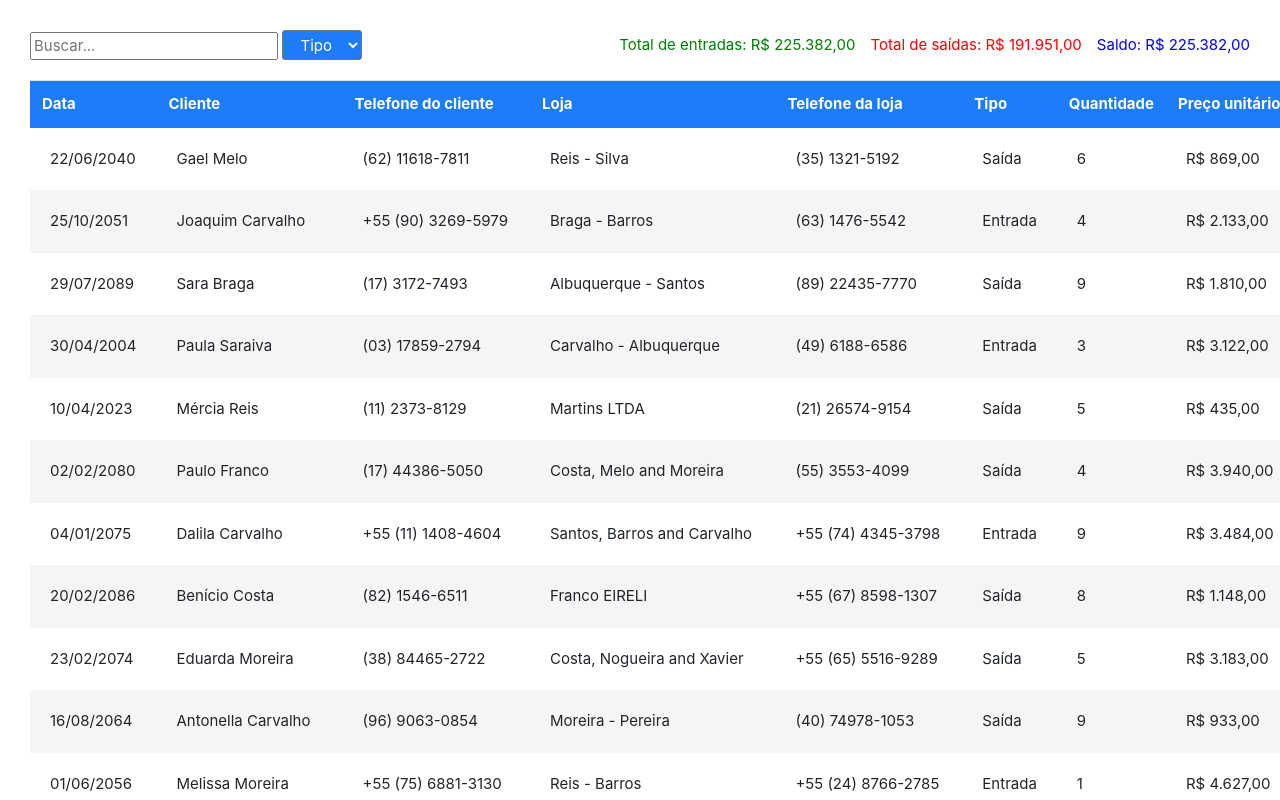
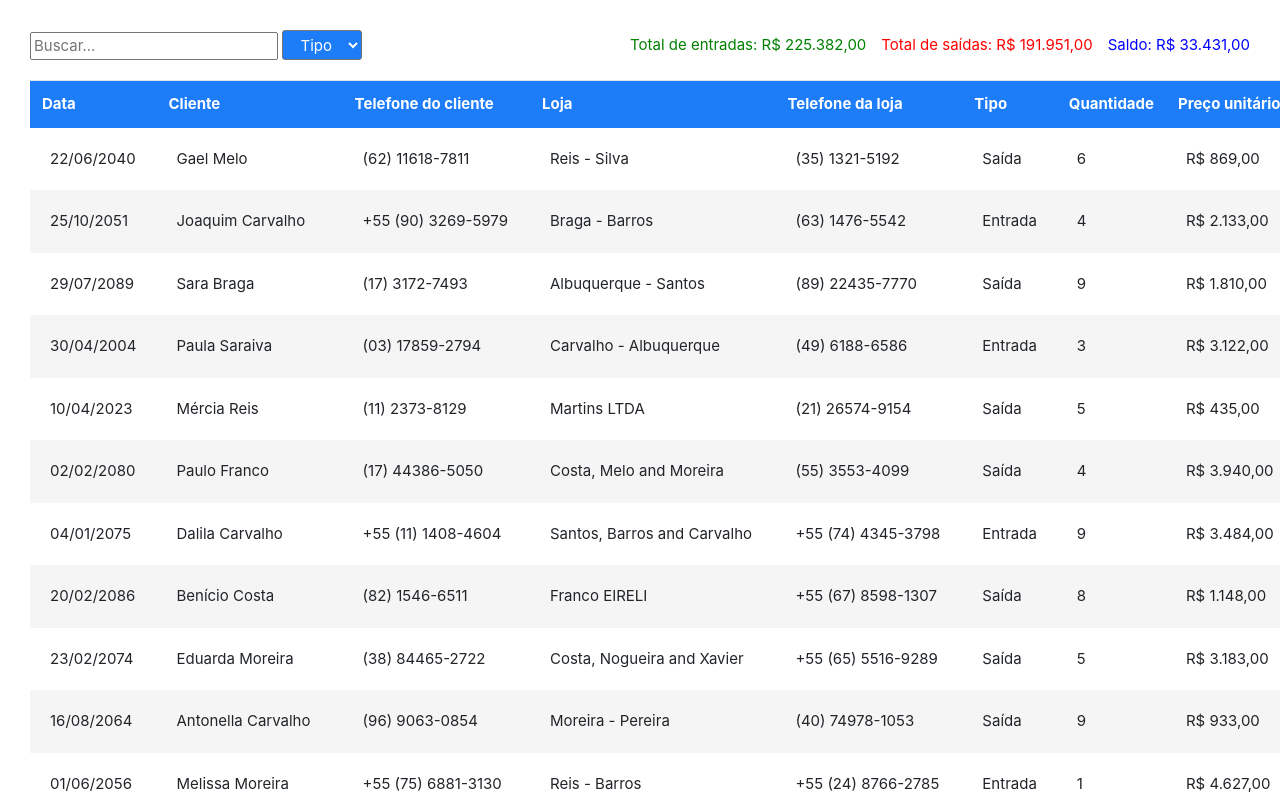
Before and after one commit to maluavidal/challenge1-old, a plain HTML site: page challenge4-old/index.html in a window 1280 px wide. Shown: the top 800 px of the page. Drawn offline with nearby package versions, Linux system fonts and the light colour scheme.

Commit message:
challenge4-old reviewed and ready for presentation

```diff
--- a/challenge2-old/assets/js/main.js
+++ b/challenge2-old/assets/js/main.js
@@ -64,7 +64,6 @@ const renderTable = guidesParams => {
         </tr>
         `
     });
-
 
     tbody.innerHTML = html;
 };
--- a/challenge4-old/assets/css/style.css
+++ b/challenge4-old/assets/css/style.css
@@ -29,6 +29,7 @@
 #footer {
     text-align: center;
     font-size: 18px;
+    padding: 15px;
 }
 
 body {
--- a/challenge4-old/assets/js/main.js
+++ b/challenge4-old/assets/js/main.js
@@ -466,33 +466,29 @@ const data = [
     }
 ]
 
-const select = document.getElementById('select');
-
-let html;
-
 const init = () => {
     renderTable(data);
     renderFinancials(data)
     renderSelectedType();
-}
+};
 
 const renderTable = data => {
     const tbody = document.getElementById('tbody');
-    html = '';
-
-    data.forEach(element => {
-        const fullName = `${element.customer.first_name}` + ` ${element.customer.last_name}`;
-        const totalPrice = +`${element.amount * element.price}`;
+    let htmlTable = '';
 
     if (!data.length) {
-            html += `
+        htmlTable += `
             <tr>
             <td colspan="9" id="footer">Nenhuma guia encontrada</td>
             </tr>
         `
     }
 
-        html += `
+    data.forEach(element => {
+        const fullName = `${element.customer.first_name} ${element.customer.last_name}`;
+        const totalPrice = +`${element.amount * element.price}`;
+
+        htmlTable += `
             <tr>
                 <td>${moment(element.date).format('DD/MM/YYYY')}</td>
                 <td>${fullName}</td>
@@ -507,13 +503,15 @@ const renderTable = data => {
         `
     });
 
-    tbody.innerHTML = html;
+    tbody.innerHTML = htmlTable;
 };
 
-const formatPrice = price => price.toLocaleString('pt-br', { style: 'currency', currency: 'BRL' });
+const formatPrice = price => {
+    return price.toLocaleString('pt-br', { style: 'currency', currency: 'BRL' });
+}
 
 const renderSelectedType = () => {
-    html = `<option value="">Tipo</option>`;
+    let htmlSelect = `<option value="">Tipo</option>`;
 
     const dataTypes = [{
         value: 'IN',
@@ -524,15 +522,16 @@ const renderSelectedType = () => {
     }];
 
     dataTypes.forEach(selectType => {
-        html += `<option value="${selectType.value}">${selectType.label}</option>`
+        htmlSelect += `<option value="${selectType.value}">${selectType.label}</option>`
     });
 
-    select.innerHTML = html;
+    select.innerHTML = htmlSelect;
 };
 
-const renderFinancials = (filteredData) => {
-    const financeHeader = document.getElementById('finance-header');
-    financeHeader.innerHTML = '';
+const renderFinancials = filteredData => {
+    const financeIncome = document.querySelector('.income');
+    const financeExpense= document.querySelector('.expense');
+    const financeBalance = document.querySelector('.balance');
 
     const reduceFinancials = filteredData.reduce((previousValue, currentValue) => {
         const financePrice = currentValue.price * currentValue.amount;
@@ -540,17 +539,22 @@ const renderFinancials = (filteredData) => {
         return {
             income_totals: previousValue.income_totals + (currentValue.type === 'IN' ? (financePrice) : 0),
             expense_totals: previousValue.expense_totals + (currentValue.type === 'OUT' ? (financePrice) : 0),
-            balance: previousValue.income_totals + (financePrice)
         };
     }, {
         income_totals: 0,
         expense_totals: 0,
-        balance: 0
     });
 
-    financeHeader.innerHTML += `<span style="color:green">Total de entradas: ${formatPrice(reduceFinancials.income_totals)}</span>`
-    financeHeader.innerHTML += `<span style="color:red">Total de saídas: ${formatPrice(reduceFinancials.expense_totals)}</span>`
-    financeHeader.innerHTML += `<span style="color:blue">Saldo: ${formatPrice(reduceFinancials.balance)}</span>`
+    reduceFinancials.balance = reduceFinancials.income_totals - reduceFinancials.expense_totals;
+
+    financeIncome.innerHTML = `Total de entradas: ${formatPrice(reduceFinancials.income_totals)}`
+    financeExpense.innerHTML = `Total de saídas: ${formatPrice(reduceFinancials.expense_totals)}`
+    financeBalance.innerHTML = `Saldo: ${formatPrice(reduceFinancials.balance)}`
+
+    if (reduceFinancials.balance < 0) {
+        financeBalance.style.color = "red";
+        financeBalance.style.fontWeight = "bold";
+    }
 };
 
 const normalizeValue = value => {
@@ -559,15 +563,16 @@ const normalizeValue = value => {
 
 const filterTable = () => {
     const searchValue = normalizeValue(document.getElementById('search').value);
-    const selectValue = select.value;
+    const selectValue = document.getElementById('select').value;
 
     if (!selectValue && !searchValue) {
-        init();
+        renderTable(data);
+        renderFinancials(data);
         return
     }
 
     const filter = data.filter(element => {
-        const name = normalizeValue(`${element.customer.first_name}` + ` ${element.customer.last_name}`);
+        const name = normalizeValue(`${element.customer.first_name} ${element.customer.last_name}`);
 
         if (selectValue && searchValue) {
             return selectValue === element.type && name.includes(searchValue);
@@ -578,8 +583,8 @@ const filterTable = () => {
         }
     });
 
-    renderTable(filter)
-    renderFinancials(filter)
+    renderTable(filter);
+    renderFinancials(filter);
 };
 
 init();
--- a/challenge4-old/index.html
+++ b/challenge4-old/index.html
@@ -18,7 +18,11 @@
       <input id="search" type="text" placeholder="Buscar..." onkeyup="filterTable()">
       <select id="select" onchange="filterTable()"></select>
     </div>
-    <div id="finance-header"></div>
+    <div id="finance-header">
+      <span style="color:green" class="income"></span>
+      <span style="color:red" class="expense"></span>
+      <span style="color:blue" class="balance"></span>
+    </div>
   </div>
   <div id="main-div">
     <section>
```
Lines whose indentation alone changed are shown as unchanged.
